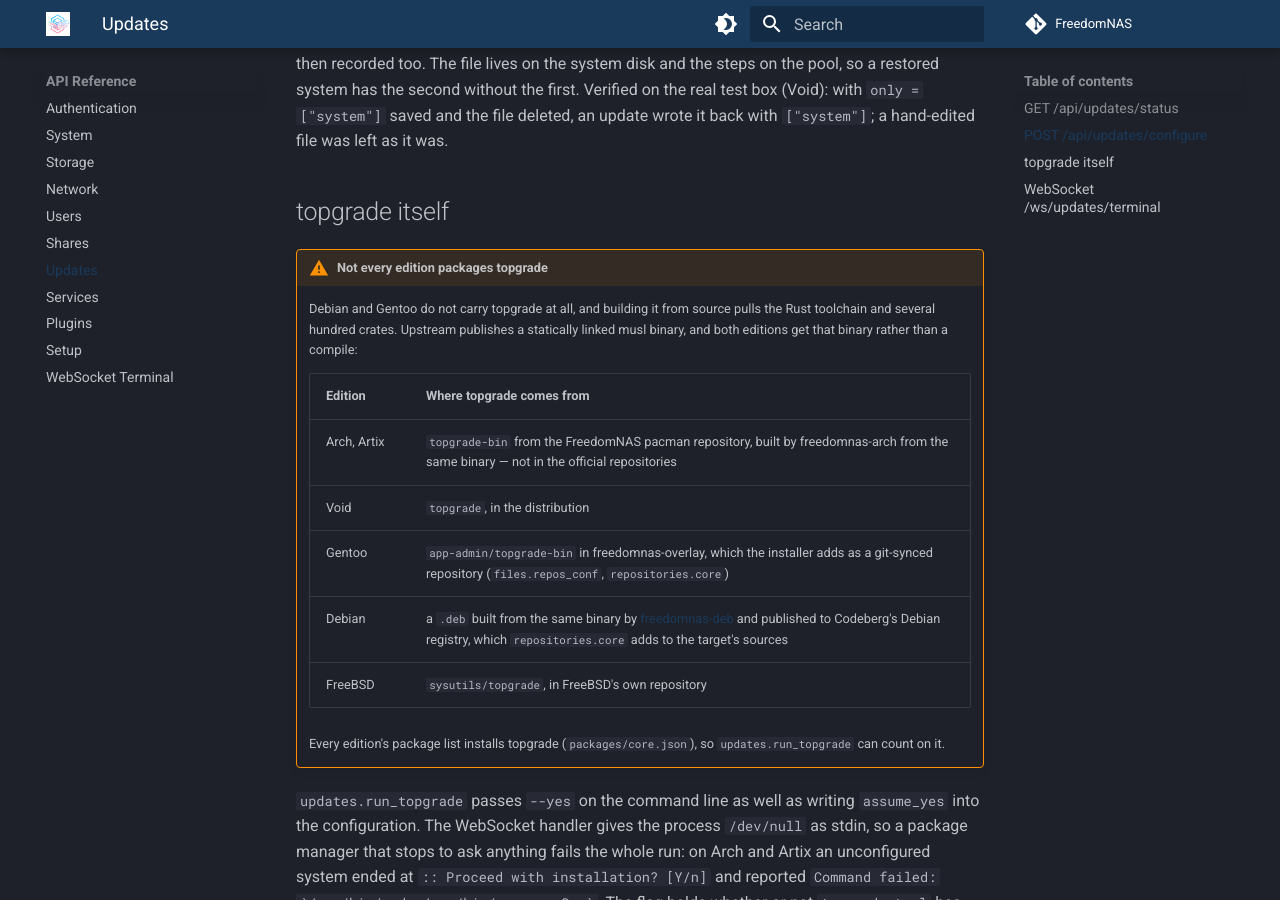
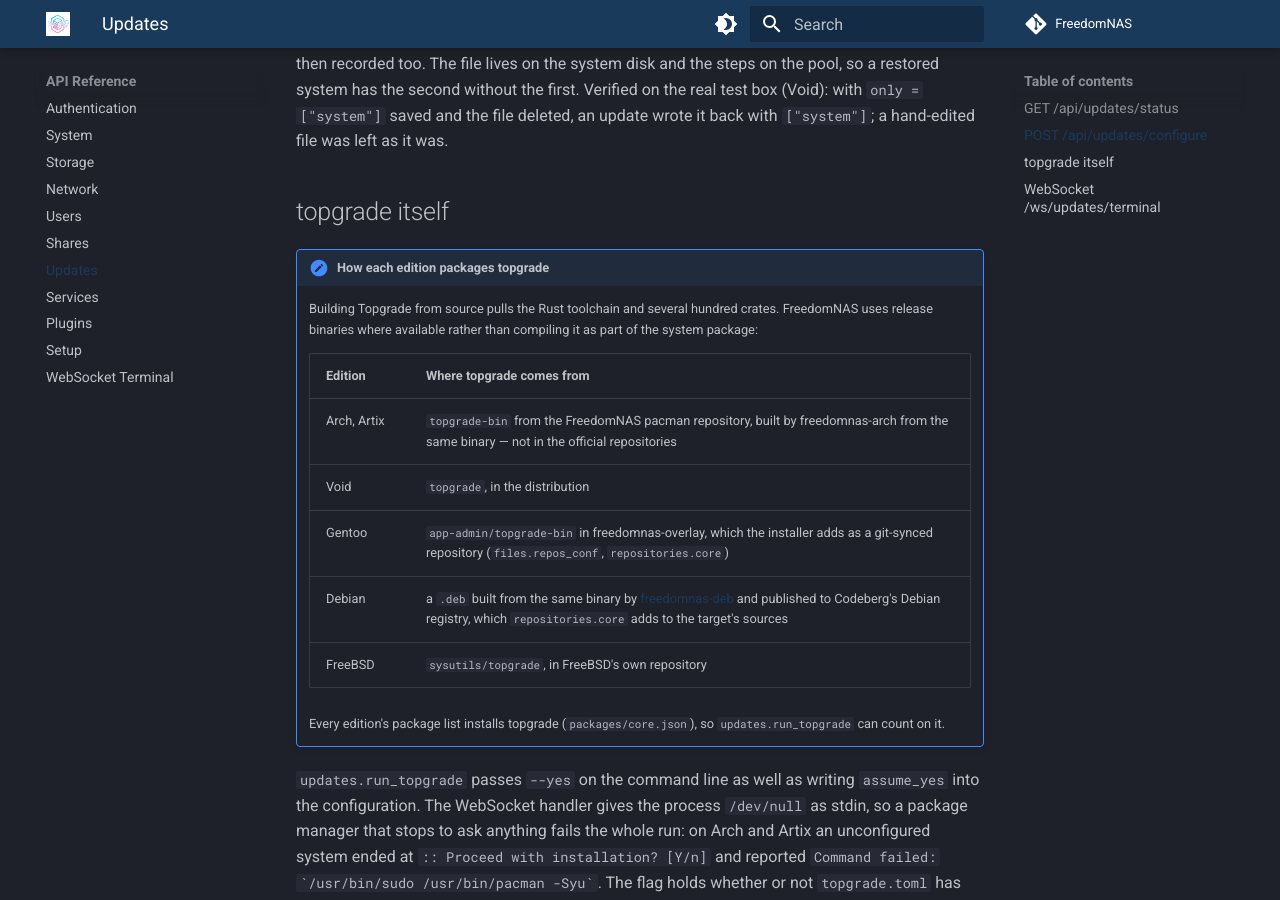
Before and after one commit to FreedomNAS/freedomnas-docs, an MkDocs documentation site: the page built from docs/api/updates.md, in a window 1280 px wide and 900 px high, scrolled down 2105 px. Built offline with MkDocs 1.6.1 and Material for MkDocs 9.7.7, drawn with Linux system fonts in a browser that asks for light colours.

Commit message:
Correct Topgrade packaging documentation
Co-authored-by: Copilot <223556219+Copilot@users.noreply.github.com>

```diff
--- a/docs/api/updates.md
+++ b/docs/api/updates.md
@@ -99,11 +99,10 @@ with `["system"]`; a hand-edited file was left as it was.
 
 ## topgrade itself
 
-!!! warning "Not every edition packages topgrade"
-    Debian and Gentoo do not carry topgrade at all, and building it from
-    source pulls the Rust toolchain and several hundred crates. Upstream
-    publishes a statically linked musl binary, and both editions get that
-    binary rather than a compile:
+!!! note "How each edition packages topgrade"
+    Building Topgrade from source pulls the Rust toolchain and several
+    hundred crates. FreedomNAS uses release binaries where available rather
+    than compiling it as part of the system package:
 
     | Edition | Where topgrade comes from |
     |---------|---------------------------|
```
